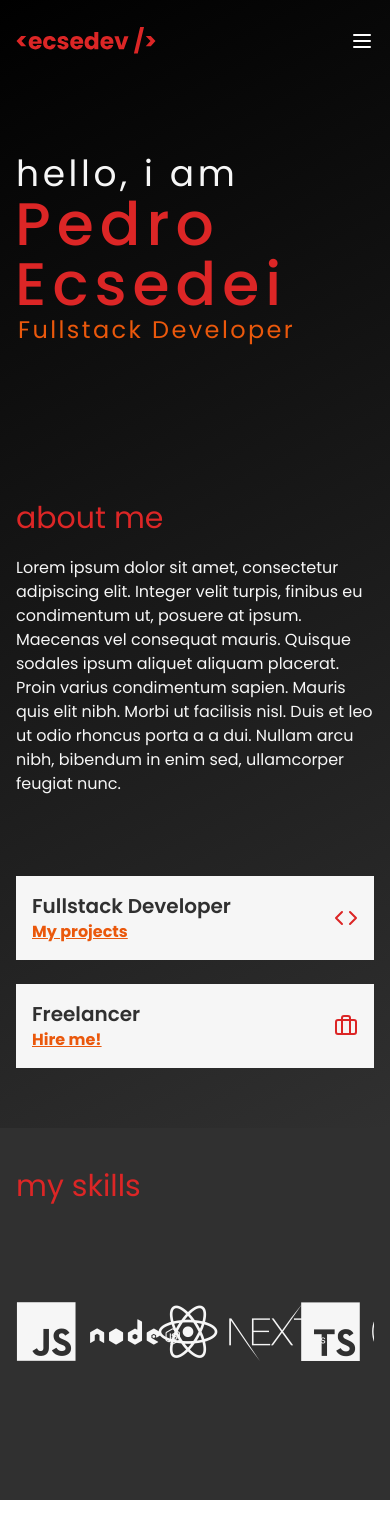
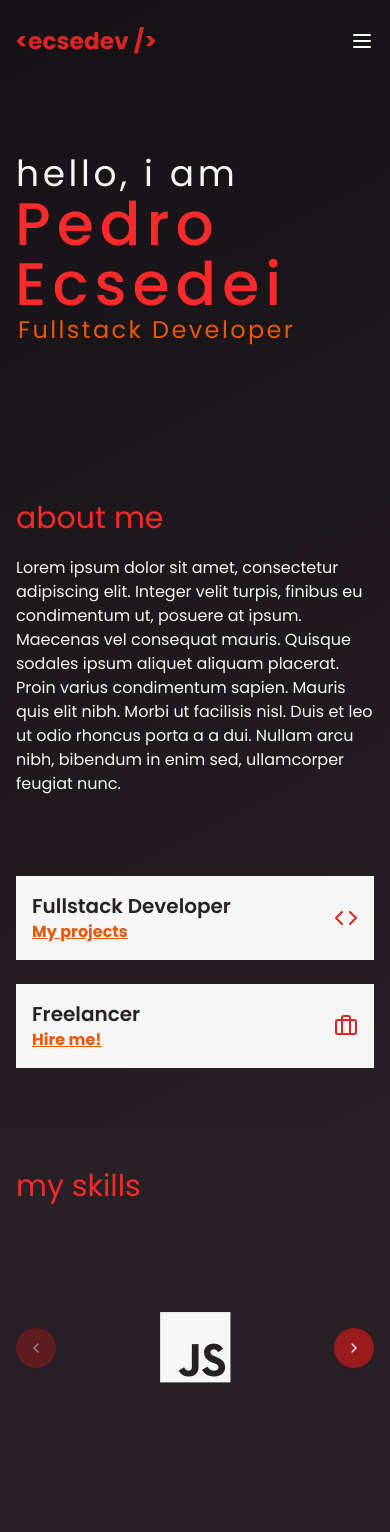
Before and after one commit to EcsedeiPedro/ecsedev-portfolio, a Next.js app: page / in a window 390 px wide. Before the commit the page ends 1500 px from the top, so only its background shows below. Built offline with nearby package versions, Linux system fonts and the light colour scheme.

Commit message:
feat: skills session

```diff
--- a/src/app/globals.css
+++ b/src/app/globals.css
@@ -74,5 +74,5 @@
 }
 
 .hero-gradient {
-  background: linear-gradient(153deg, #000000 0%, #303030 100%);
+  background: linear-gradient(153deg, #151114 0%, #272025 100%);
 }
--- a/src/components/hero/index.tsx
+++ b/src/components/hero/index.tsx
@@ -3,7 +3,7 @@ import Image from "next/image";
 
 export const Hero = () => {
   return (
-    <section className="h-[500px] sm:h-screen">
+    <section className="h-[500px] sm:h-[67vh]">
       <Container className="px-4 flex flex-col h-full justify-center">
         <div className="flex flex-col sm:flex-row sm:items-center">
           <div className="w-1/2">
@@ -25,7 +25,7 @@ export const Hero = () => {
 
           <div className="hidden sm:flex justify-end w-1/2">
             <div className="relative
-            w-[250px] h-[250px] lg:w-[400px] lg:h-[400px] rounded-full bg-orange overflow-hidden">
+            w-[250px] h-[250px] lg:w-[400px] lg:h-[400px] rounded-full bg-black overflow-hidden">
               <Image
                 className="absolute bottom-0 w-full grayscale"
                 src="/images/pedro-ecsedei.png"
--- a/src/components/skills/index.tsx
+++ b/src/components/skills/index.tsx
@@ -1,24 +1,27 @@
 import { Container } from "../container";
-import { Carousel, CarouselContent, CarouselItem } from "../ui/carousel";
+import { Carousel, CarouselContent, CarouselItem, CarouselNext, CarouselPrevious } from "../ui/carousel";
 import { skills } from "./mock-data";
 
 export const Skills = () => {
   return (
-    <section className="py-10 bg-black px-4">
+    <section className="py-10 bg-black px-4 overflow-x-hidden">
       <Container>
         <h2 className="text-lightRed text-3xl">my skills</h2>
 
-        <Carousel className="overflow-hidden">
-          <CarouselContent className="py-20 flex items-center justify-between">
+        <Carousel className="">
+          <CarouselContent className="py-20 flex items-center">
             {skills.map((skill) => (
               <CarouselItem
-                className="basis-[19%] flex"
+                className="basis-[100%] sm:basis-[35%] md:basis-[33.3%] xl:basis-[19%] flex justify-center xl:justify-start"
                 key={skill.name}
               >
                 {skill.icon}
               </CarouselItem>
             ))}
           </CarouselContent>
+
+          <CarouselPrevious />
+          <CarouselNext />
         </Carousel>
       </Container>
     </section>
--- a/src/components/skills/mock-data.tsx
+++ b/src/components/skills/mock-data.tsx
@@ -6,35 +6,35 @@ interface SkillsProps {
 const skills: SkillsProps[] = [
   {
     name: "Javascript",
-    icon: <i className="devicon-javascript-plain text-white text-6xl" />,
+    icon: <i className="devicon-javascript-plain text-white text-7xl sm:text-6xl" />,
   },
   {
     name: "Node.Js",
-    icon: <i className="devicon-nodejs-plain-wordmark text-white text-8xl" />,
+    icon: <i className="devicon-nodejs-plain-wordmark text-white text-9xl sm:text-8xl" />,
   },
   {
     name: "React.Js",
-    icon: <i className="devicon-react-original text-white text-6xl" />,
+    icon: <i className="devicon-react-original text-white text-7xl sm:text-6xl" />,
   },
   {
     name: "Next.Js",
-    icon: <i className="devicon-nextjs-original-wordmark text-white text-8xl" />,
+    icon: <i className="devicon-nextjs-original-wordmark text-white text-9xl  sm:text-8xl" />,
   },
   {
     name: "Typescript",
-    icon: <i className="devicon-typescript-plain text-white text-6xl" />,
+    icon: <i className="devicon-typescript-plain text-white text-7xl sm:text-6xl" />,
   },
   {
     name: "Wordpress",
-    icon: <i className="devicon-wordpress-plain text-white text-6xl" />,
+    icon: <i className="devicon-wordpress-plain text-white text-7xl sm:text-6xl" />,
   },
   {
     name: "Webflow",
-    icon: <i className="devicon-webflow-original text-white text-6xl" />,
+    icon: <i className="devicon-webflow-original text-white text-7xl sm:text-6xl" />,
   },
   {
     name: "MongoDB",
-    icon: <i className="devicon-mongodb-plain text-white text-6xl"></i>,
+    icon: <i className="devicon-mongodb-plain text-white text-7xl sm:text-6xl"></i>,
   },
 ];
 
--- a/src/components/ui/carousel.tsx
+++ b/src/components/ui/carousel.tsx
@@ -4,7 +4,7 @@ import * as React from "react"
 import useEmblaCarousel, {
   type UseEmblaCarouselType,
 } from "embla-carousel-react"
-import { ArrowLeft, ArrowRight } from "lucide-react"
+import { ChevronLeft, ChevronRight } from "lucide-react"
 
 import { cn } from "@/lib/utils"
 import { Button } from "@/components/ui/button"
@@ -197,7 +197,7 @@ CarouselItem.displayName = "CarouselItem"
 const CarouselPrevious = React.forwardRef<
   HTMLButtonElement,
   React.ComponentProps<typeof Button>
->(({ className, variant = "outline", size = "icon", ...props }, ref) => {
+>(({ className, variant = "default", size = "icon", ...props }, ref) => {
   const { orientation, scrollPrev, canScrollPrev } = useCarousel()
 
   return (
@@ -206,9 +206,9 @@ const CarouselPrevious = React.forwardRef<
       variant={variant}
       size={size}
       className={cn(
-        "absolute  h-8 w-8 rounded-full",
+        "bg-wine absolute  h-10 w-10 rounded-full",
         orientation === "horizontal"
-          ? "-left-12 top-1/2 -translate-y-1/2"
+          ? "left-0 xl:-left-16 top-1/2 -translate-y-1/2"
           : "-top-12 left-1/2 -translate-x-1/2 rotate-90",
         className
       )}
@@ -216,7 +216,7 @@ const CarouselPrevious = React.forwardRef<
       onClick={scrollPrev}
       {...props}
     >
-      <ArrowLeft className="h-4 w-4" />
+      <ChevronLeft />
       <span className="sr-only">Previous slide</span>
     </Button>
   )
@@ -226,7 +226,7 @@ CarouselPrevious.displayName = "CarouselPrevious"
 const CarouselNext = React.forwardRef<
   HTMLButtonElement,
   React.ComponentProps<typeof Button>
->(({ className, variant = "outline", size = "icon", ...props }, ref) => {
+>(({ className, variant = "default", size = "icon", ...props }, ref) => {
   const { orientation, scrollNext, canScrollNext } = useCarousel()
 
   return (
@@ -235,9 +235,9 @@ const CarouselNext = React.forwardRef<
       variant={variant}
       size={size}
       className={cn(
-        "absolute h-8 w-8 rounded-full",
+        "bg-wine absolute h-10 w-10 rounded-full",
         orientation === "horizontal"
-          ? "-right-12 top-1/2 -translate-y-1/2"
+          ? "right-0 xl:-right-16 top-1/2 -translate-y-1/2"
           : "-bottom-12 left-1/2 -translate-x-1/2 rotate-90",
         className
       )}
@@ -245,7 +245,7 @@ const CarouselNext = React.forwardRef<
       onClick={scrollNext}
       {...props}
     >
-      <ArrowRight className="h-4 w-4" />
+      <ChevronRight />
       <span className="sr-only">Next slide</span>
     </Button>
   )
--- a/tailwind.config.ts
+++ b/tailwind.config.ts
@@ -20,11 +20,11 @@ export default {
           foreground: "hsl(var(--secondary-foreground))",
         },
         darkBlue: "#09122C",
-        lightRed: "#DC2626",
+        lightRed: "#F82A2B",
         wine: "#991B1B",
         orange: "#EA580C",
         white: "#F6F6F6",
-        black: "#303030",
+        black: "#272025",
         background: "hsl(var(--background))",
         foreground: "hsl(var(--foreground))",
         card: {
```
